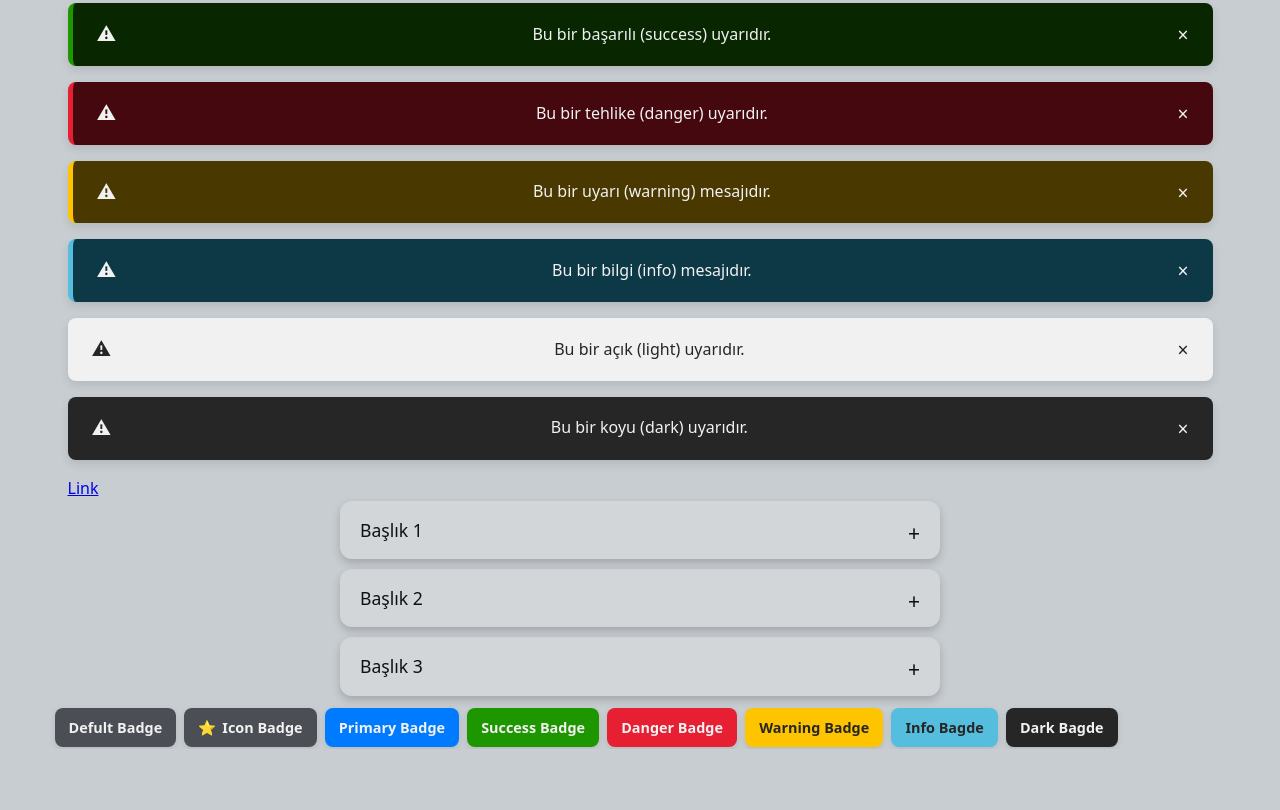
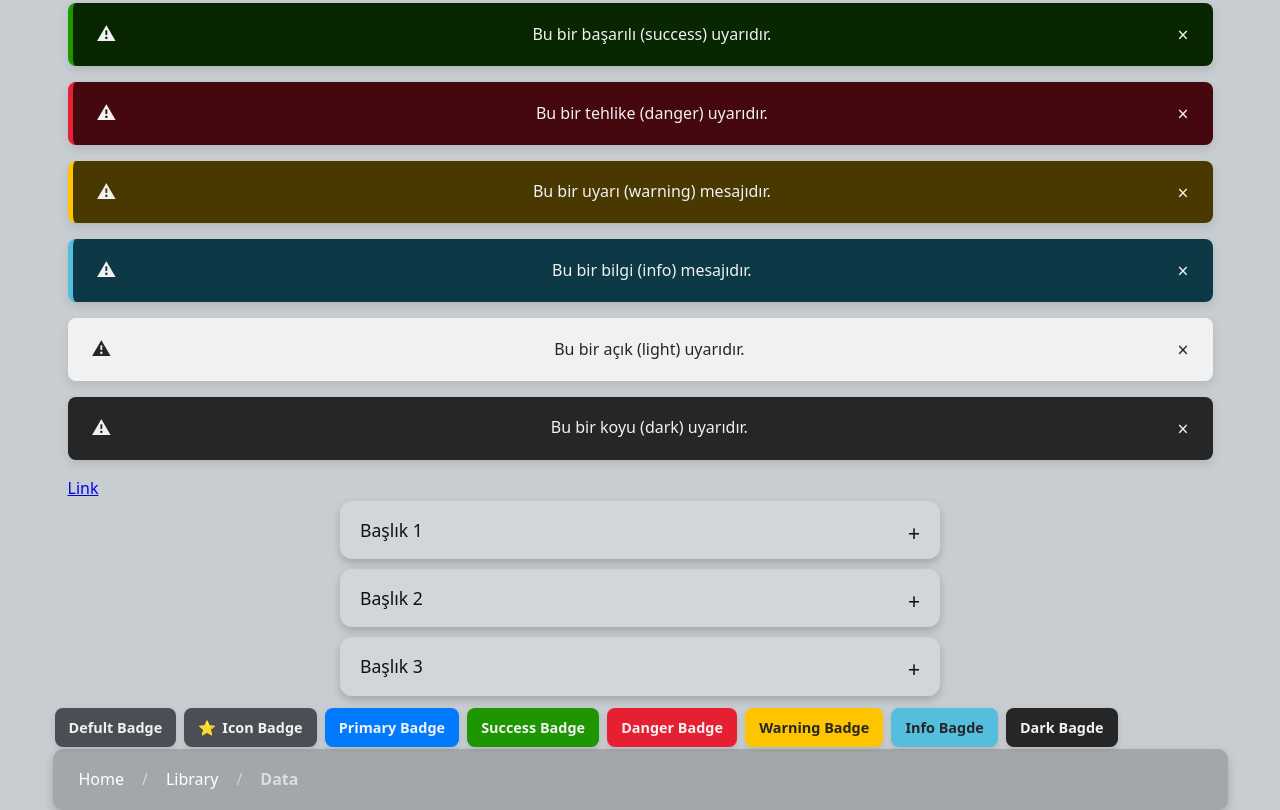
Before and after one commit to mymiamo/miamocss, a website: page index.html in a window 1280 px wide. Shown: the part 1002-1812 px from the top of the page. Before the commit the page ends 1751 px from the top, so only its background shows below. Drawn offline with Linux system fonts and the light colour scheme.

Commit message:
node.js update

```diff
--- a/index.html
+++ b/index.html
@@ -5,7 +5,7 @@
     <meta name="viewport" content="width=device-width, initial-scale=1.0">
     <title>Developer Testing</title>
     <script src="https://css.mymiamo.net/cdn/miamocss.js" crossorigin="anonymous"></script>
-    <link rel="stylesheet" href="./src/miamo.css">
+    <link rel="stylesheet" href="./dist/miamo.min.css">
 </head>
 <body>
 
@@ -162,6 +162,15 @@
 
 </div>
 
+<div class="container">
+  <nav class="breadcrumb">
+    <a href="#">Home</a>
+    <span> / </span>
+    <a href="#">Library</a>
+    <span> / </span>
+    <a href="#" class="active">Data</a>
+  </nav>
+</div>
 <script src="./src/script.js"></script>
 </body>
 </html>
--- /dev/null
+++ b/postcss.config.js
@@ -0,0 +1,9 @@
+module.exports = {
+  plugins: [
+    require('postcss-import'),
+    require('autoprefixer'),
+    require('cssnano')({
+      preset: 'default',
+    }),
+  ],
+};
--- a/src/miamocss.css
+++ b/src/miamocss.css
@@ -1,10 +1,3 @@
-/*!
- * Miamo Css V0.0.6-alpha (https://css.mymiamo.net)
- * Copyright 2025 The Miamocss Authors
- * Licensed under MIT (https://opensource.org/licenses/MIT)
- */
-
-
 * {
     margin: 0;
     padding: 0;
@@ -269,8 +262,41 @@ a.btn:focus, a.btn:hover {
     box-shadow: 0 4px 10px rgba(0, 0, 0, 0.15);
   }
 
-
   .badge .icon {
     margin-right: 6px;
+  }
 
+  .breadcrumb {
+    display: flex;
+    align-items: center;
+    gap: 8px;
+    padding: 12px 16px;
+    border-radius: 10px;
+    background: var(--mc-dark-blur);
+    backdrop-filter: var(--mc-glass);
+    box-shadow: 0 4px 10px var(--mc-dark-blur);
+    font-size: 16px;
   }
+
+  .breadcrumb a {
+    color: #fff;
+    text-decoration: none;
+    font-weight: 500;
+    padding: 6px 10px;
+    border-radius: 8px;
+    transition: all 0.3s ease;
+  }
+
+  .breadcrumb a:hover {
+    background: rgba(255, 255, 255, 0.2);
+    transform: translateX(3px);
+  }
+
+  .breadcrumb span {
+    color: rgba(255, 255, 255, 0.5);
+  }
+
+  .breadcrumb .active {
+    font-weight: 600;
+    color: #ddd;
+  }
```
Also changed, not shown: package.json (added, +27 -0 lines), dist/miamo.min.css (added), 1 other file.
